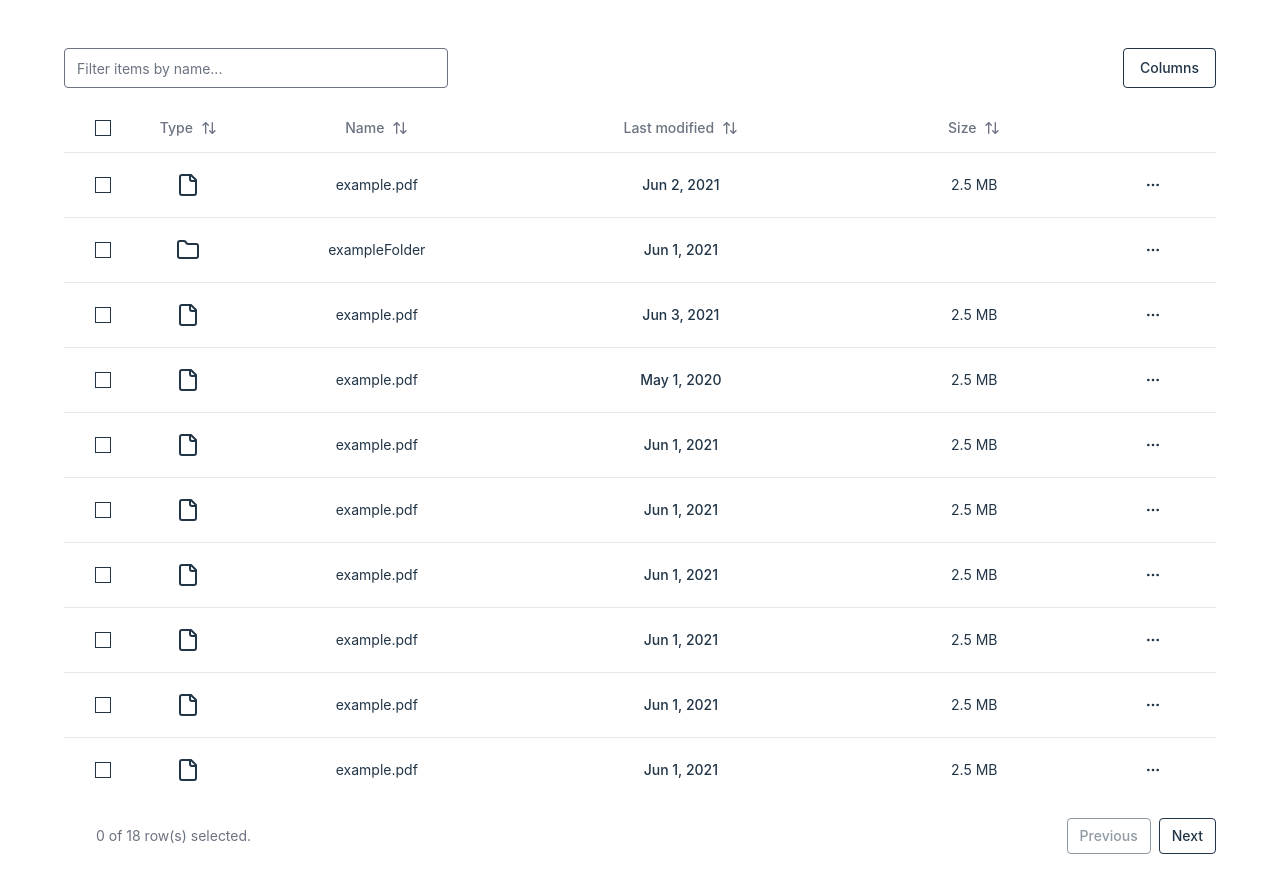
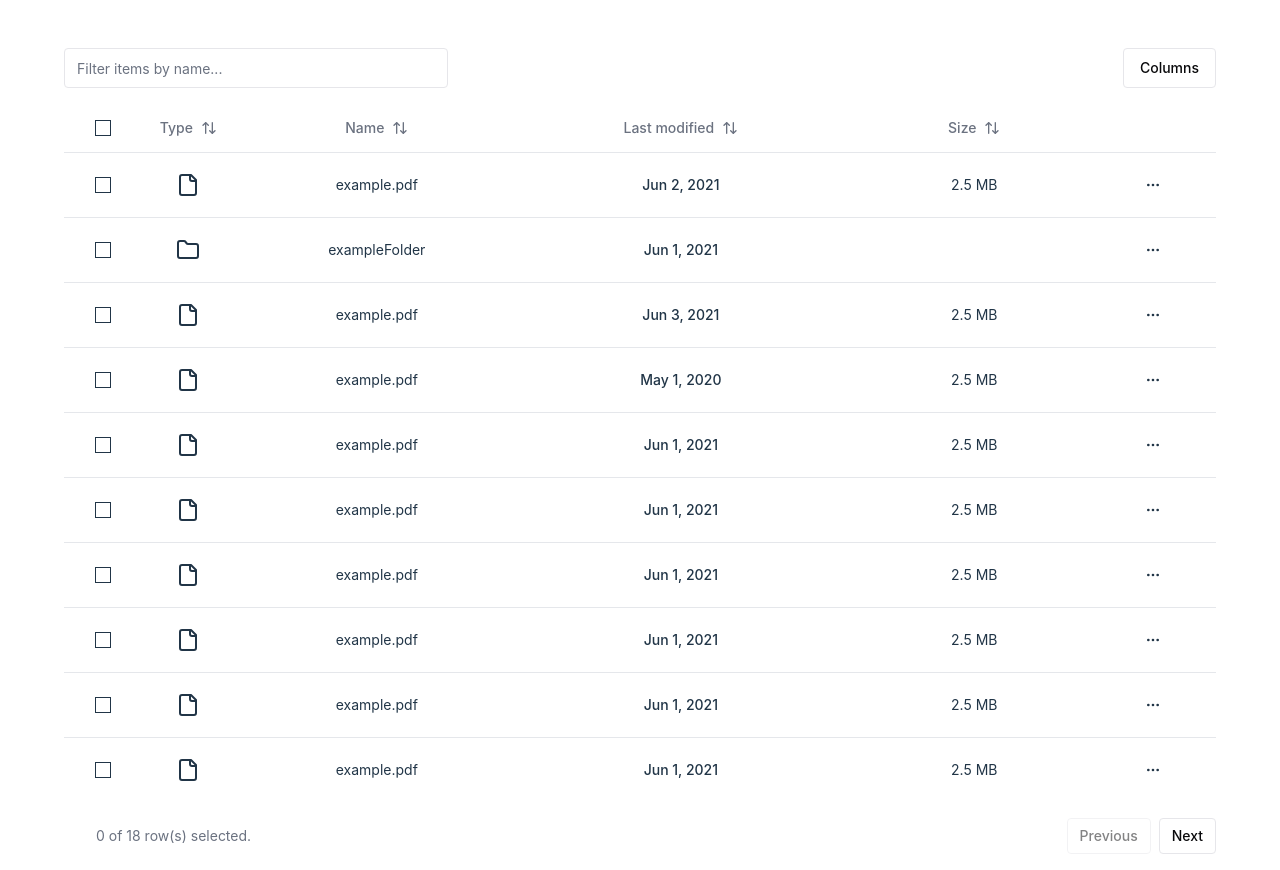
Before and after one commit to dan-antonelli/tiny-drive, a React (Vite) app: page / in a window 1280 px wide. Built offline with nearby package versions, Linux system fonts and the light colour scheme; the HTML template or start-up script is replaced by a standard one.

Commit message:
update colors

```diff
--- a/src/components/shadcn/ui/buttonVariants.ts
+++ b/src/components/shadcn/ui/buttonVariants.ts
@@ -1,13 +1,15 @@
 import { cva } from 'class-variance-authority';
 
 const buttonVariants = cva(
-  'inline-flex items-center justify-center whitespace-nowrap rounded-md text-sm font-medium ring-offset-background transition-colors focus-visible:outline-none focus-visible:ring-2 focus-visible:ring-ring focus-visible:ring-offset-2 disabled:pointer-events-none disabled:opacity-50',
+  'inline-flex items-center justify-center whitespace-nowrap rounded-md text-sm font-medium ring-offset-background transition-colors focus-visible:defaultOutline-none focus-visible:ring-2 focus-visible:ring-ring focus-visible:ring-offset-2 disabled:pointer-events-none disabled:opacity-50',
   {
     variants: {
       variant: {
         default: 'bg-primary text-primary-foreground hover:bg-primary/90',
         destructive:
           'bg-destructive text-destructive-foreground hover:bg-destructive/90',
+        defaultOutline:
+          'border border-defaultOutlineColor bg-background hover:bg-accent hover:text-accent-foreground',
         outline:
           'border border-input bg-background hover:bg-accent hover:text-accent-foreground',
         secondary:
--- a/src/features/table/components/DataTable.tsx
+++ b/src/features/table/components/DataTable.tsx
@@ -71,11 +71,14 @@ export default function DataTable<TData, TValue>({
           onChange={(event: React.ChangeEvent<HTMLInputElement>) =>
             table.getColumn('name')?.setFilterValue(event.target.value)
           }
-          className='max-w-sm rounded text-gray-500'
+          className='max-w-sm rounded text-gray-500 border-defaultOutlineColor'
         />
         <DropdownMenu>
           <DropdownMenuTrigger asChild>
-            <Button variant='outline' className='ml-auto rounded'>
+            <Button
+              variant='defaultOutline'
+              className='ml-auto rounded text-defaultButtonForeground'
+            >
               Columns
             </Button>
           </DropdownMenuTrigger>
@@ -160,8 +163,8 @@ export default function DataTable<TData, TValue>({
         </div>
         <div className='space-x-2'>
           <Button
-            className='cursor-pointer rounded'
-            variant='outline'
+            className='cursor-pointer rounded text-defaultButtonForeground'
+            variant='defaultOutline'
             size='sm'
             onClick={() => table.previousPage()}
             disabled={!table.getCanPreviousPage()}
@@ -169,8 +172,8 @@ export default function DataTable<TData, TValue>({
             Previous
           </Button>
           <Button
-            className='cursor-pointer rounded'
-            variant='outline'
+            className='cursor-pointer rounded text-defaultButtonForeground'
+            variant='defaultOutline'
             size='sm'
             onClick={() => table.nextPage()}
             disabled={!table.getCanNextPage()}
--- a/tailwind.config.js
+++ b/tailwind.config.js
@@ -24,6 +24,8 @@ module.exports = {
         '3.2': '0.320rem',
       },
       colors: {
+        defaultOutlineColor: "hsl(240, 7%, 91%)",
+        defaultButtonForeground: "hsl(240, 10%, 4%)",
         border: "hsl(var(--border))",
         input: "hsl(var(--input))",
         ring: "hsl(var(--ring))",
```
Also changed, not shown: app/globals.css (indentation only).
